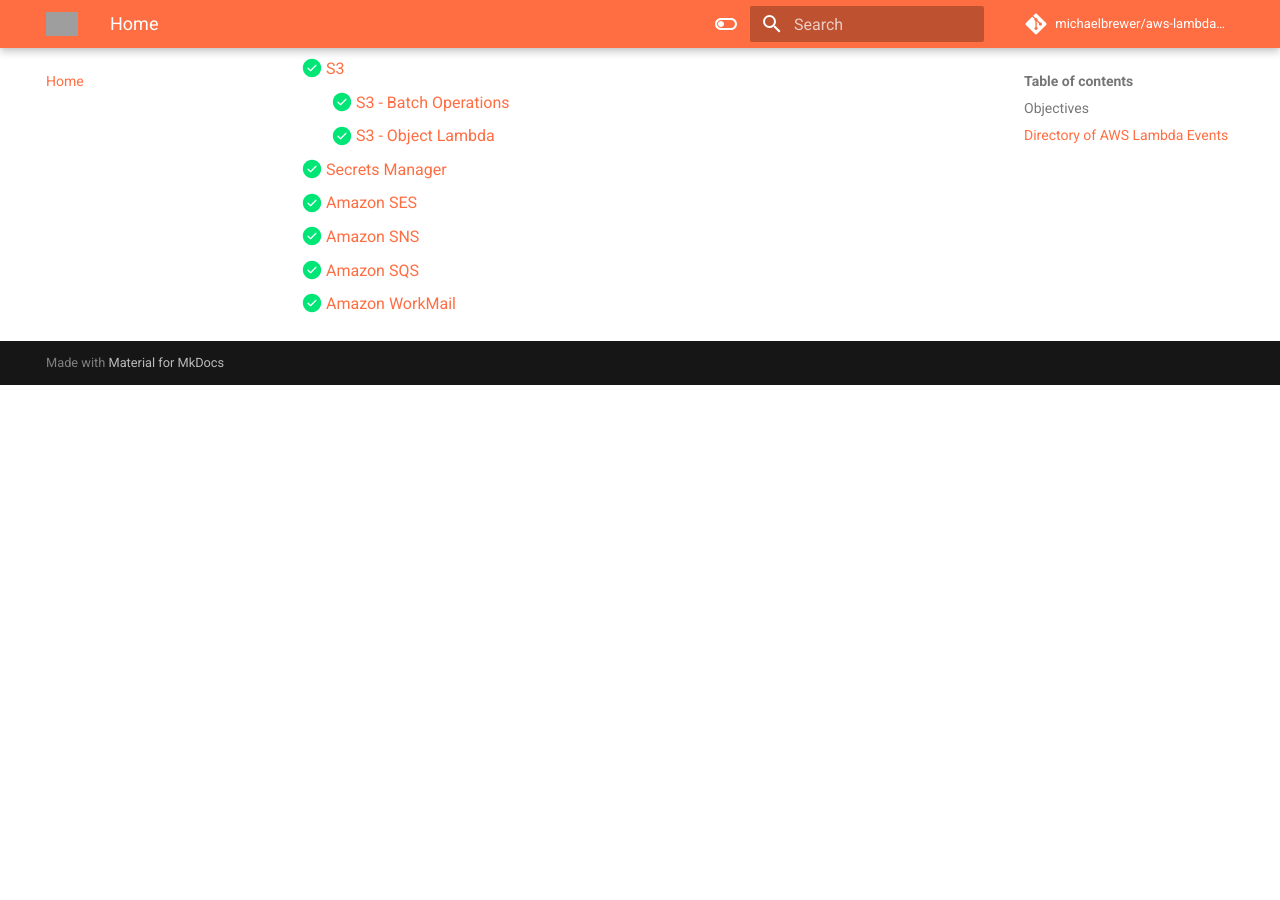
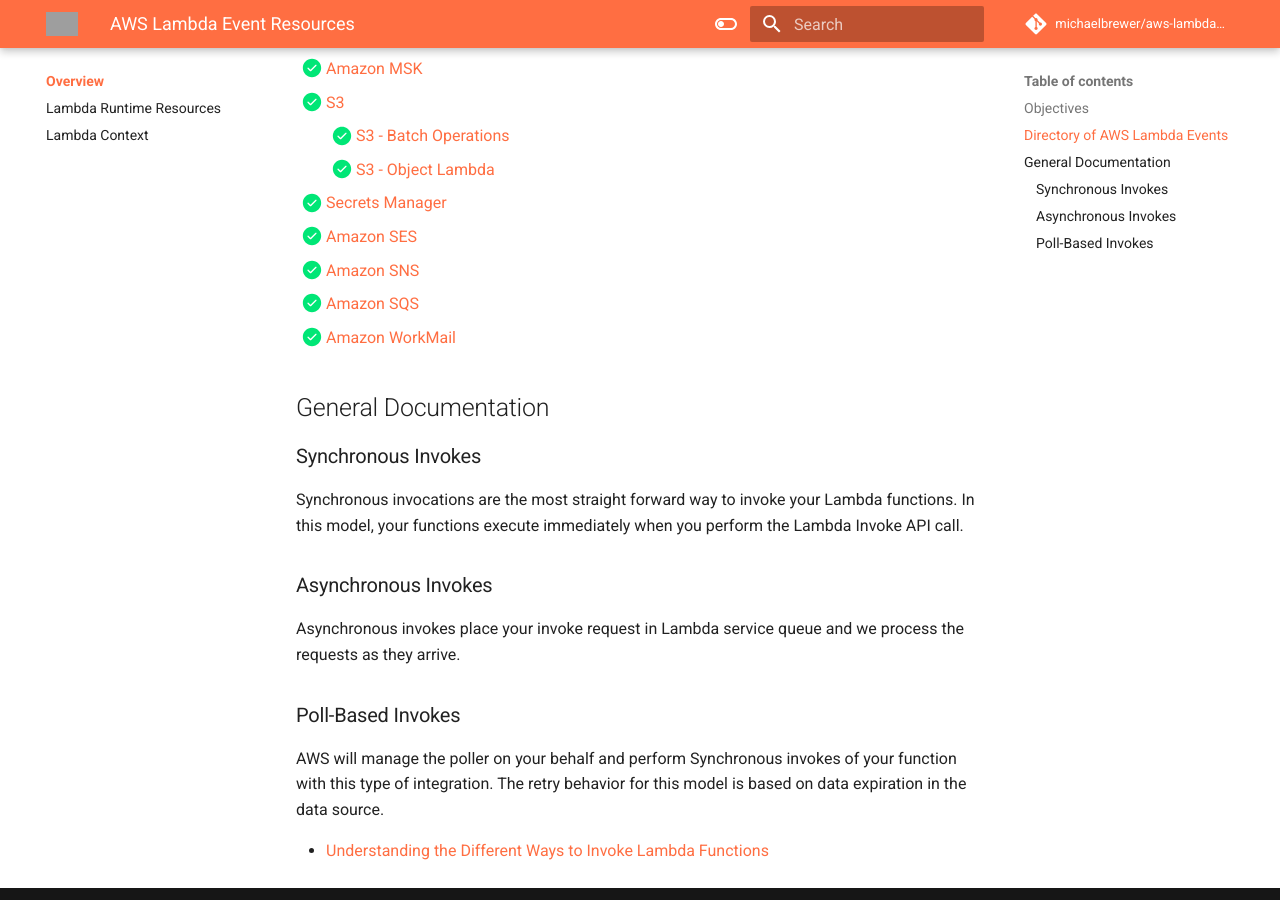
Before and after one commit to michaelbrewer/aws-lambda-events, an MkDocs documentation site: the page built from docs/index.md, in a window 1280 px wide and 900 px high, scrolled down 1691 px. Built offline with MkDocs 1.6.1 and Material for MkDocs 9.7.7, drawn with Linux system fonts in a browser that asks for light colours; comment, search, counter and statistics services are not loaded; before the commit the page ends 2076 px from its top, so only the background shows below that; some of the changed text lies outside the part shown; grey boxes are pictures that could not be loaded.

Commit message:
chore: Invoke type docs

```diff
--- a/docs/index.md
+++ b/docs/index.md
@@ -4,10 +4,11 @@
 
 Objective is to collect resources on lambda inputs (requests) and outputs (responses) as well as the following:
 
+- Invocation type (synchronous, asynchronous or polling)
 - Limitations of each type of lambda
-- Input/Request schema
-- Output/Response schema
-- Example event
+- Input schema
+- Response schema
+- Example events
 - Libraries for typing, data structures, and other utilities
 - Event handlers libraries by language
 - Response handlers by language
@@ -18,10 +19,10 @@
 
 Directory of lambda events and resources
 
+- [X] [API Gateway - Http API](./api-http-api.md)
+    - [X] [API Gateway - HTTP API - Custom Authorizer](./api-custom-authorizer-rest.md)
 - [x] [API Gateway - Rest API](./api-rest.md)
-- [X] [API Gateway - Http API](./api-http-api.md)
     - [X] [API Gateway - Rest API - Custom Authorizer](./api-custom-authorizer-rest.md)
-    - [X] [API Gateway - HTTP API - Custom Authorizer](./api-custom-authorizer-rest.md)
 - [X] [Alexa Smart Home](./alexa-smart-home.md)
 - [X] [AppSync - Resolver](./appsync-resolver.md)
     - [X] [AppSync - Custom Authorizer](./appsync-authorizer.md)
@@ -55,3 +56,19 @@
 - [X] [Amazon SNS](./sns.md)
 - [X] [Amazon SQS](./sqs.md)
 - [X] [Amazon WorkMail](./work-mail.md)
+
+## General Documentation
+
+### Synchronous Invokes
+
+Synchronous invocations are the most straight forward way to invoke your Lambda functions. In this model, your functions execute immediately when you perform the Lambda Invoke API call.
+
+### Asynchronous Invokes
+
+Asynchronous invokes place your invoke request in Lambda service queue and we process the requests as they arrive.
+
+### Poll-Based Invokes
+
+AWS will manage the poller on your behalf and perform Synchronous invokes of your function with this type of integration. The retry behavior for this model is based on data expiration in the data source.
+
+- [Understanding the Different Ways to Invoke Lambda Functions](https://aws.amazon.com/blogs/architecture/understanding-the-different-ways-to-invoke-lambda-functions/){target="_blank"}
--- a/mkdocs.yml
+++ b/mkdocs.yml
@@ -61,7 +61,10 @@
     property: UA-191564964-1
 
 nav:
-  - Home: index.md
+  - Overview:
+    - index.md
+    - lambda-runtimes.md
+    - lambda-context.md
   - AWS Lambda Events:
     - api-http-api.md
     - api-custom-authorizer-http.md
@@ -99,6 +102,3 @@
     - sns.md
     - sqs.md
     - work-mail.md
-  - General Resources:
-    - lambda-runtimes.md
-    - lambda-context.md
```
Also changed, not shown: docs/appsync-resolver.md (+2 -0 lines), docs/work-mail.md (+1 -1 lines).
